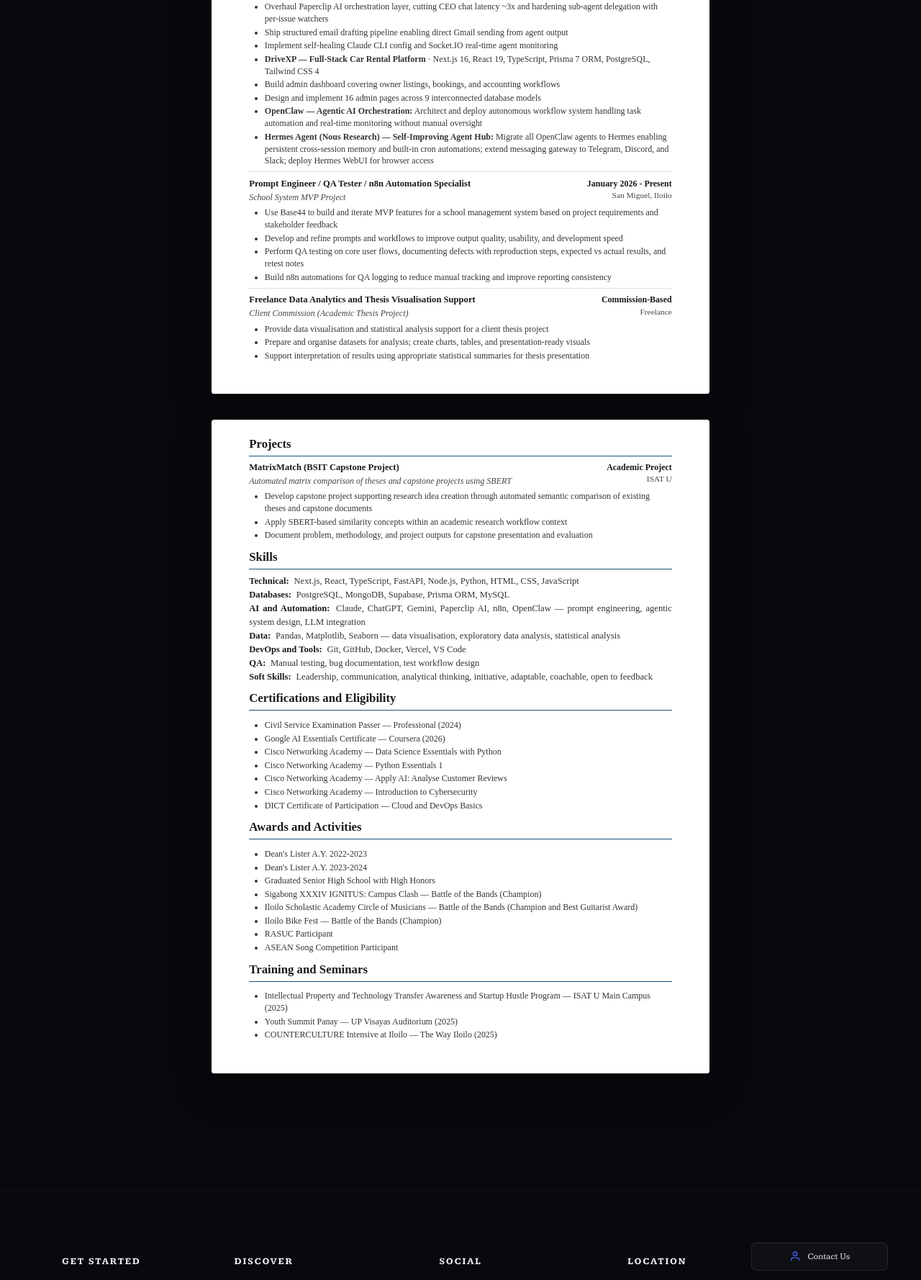
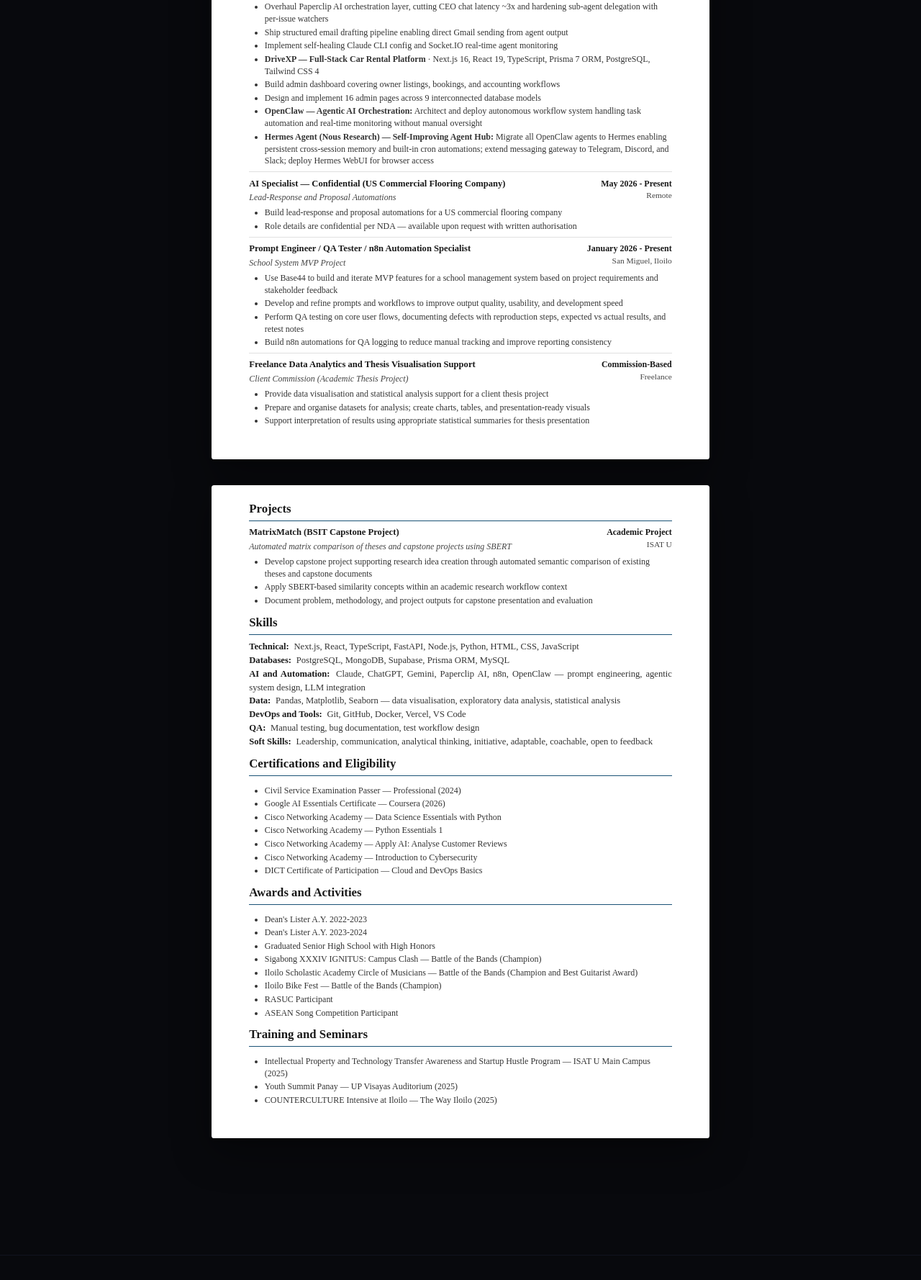
Before and after one commit to HanzDLC/MyPortfolio, a Flask app: page /cv in a window 1280 px wide. Shown: the part 940-2718 px from the top of the page at 72% size. Run offline with Flask 3, Linux system fonts and the light colour scheme.

Commit message:
feat: add NDA-compliant REDACTED role to CV and resume (no company name)

```diff
--- a/templates/cv_document.html
+++ b/templates/cv_document.html
@@ -122,6 +122,25 @@
                             <li>Design and implement 16 admin pages across 9 interconnected database models</li>
                             <li><strong>OpenClaw — Agentic AI Orchestration:</strong> Architect and deploy autonomous workflow system handling task automation and real-time monitoring without manual oversight</li>
                             <li><strong>Hermes Agent (Nous Research) — Self-Improving Agent Hub:</strong> Migrate all OpenClaw agents to Hermes enabling persistent cross-session memory and built-in cron automations; extend messaging gateway to Telegram, Discord, and Slack; deploy Hermes WebUI for browser access</li>
+                        </ul>
+                    </div>
+                </div>
+
+                <div class="cv-edu-entry">
+                    <div class="cv-edu-header">
+                        <div class="cv-edu-left">
+                            <h4>AI Specialist — Confidential (US Commercial Flooring Company)</h4>
+                            <p class="cv-edu-detail">Lead-Response and Proposal Automations</p>
+                        </div>
+                        <div class="cv-edu-right">
+                            <span class="cv-date">May 2026 - Present</span>
+                            <span class="cv-institution">Remote</span>
+                        </div>
+                    </div>
+                    <div class="cv-courses">
+                        <ul>
+                            <li>Build lead-response and proposal automations for a US commercial flooring company</li>
+                            <li>Role details are confidential per NDA — available upon request with written authorisation</li>
                         </ul>
                     </div>
                 </div>
--- a/templates/resume_document.html
+++ b/templates/resume_document.html
@@ -56,6 +56,25 @@
                             <li><strong>DriveXP:</strong> Built a car rental platform with a 16-page admin dashboard and 9 interconnected database models (Next.js 16, React 19, TypeScript, Prisma 7, PostgreSQL).</li>
                             <li><strong>OpenClaw:</strong> Architected and deployed an autonomous workflow orchestration system that handles task automation and real-time monitoring without manual oversight.</li>
                             <li><strong>Hermes Agent (Nous Research):</strong> Deployed a self-improving agent hub with persistent memory, cron automations, and multi-platform messaging (Telegram/Discord/Slack) — migrated from OpenClaw.</li>
+                        </ul>
+                    </div>
+                </div>
+
+                <div class="cv-edu-entry">
+                    <div class="cv-edu-header">
+                        <div class="cv-edu-left">
+                            <h4>AI Specialist — Confidential (US Commercial Flooring Company)</h4>
+                            <p class="cv-edu-detail">Lead-Response and Proposal Automations</p>
+                        </div>
+                        <div class="cv-edu-right">
+                            <span class="cv-date">May 2026 - Present</span>
+                            <span class="cv-institution">Remote</span>
+                        </div>
+                    </div>
+                    <div class="cv-courses">
+                        <ul>
+                            <li>Building lead-response and proposal automations for a US commercial flooring company</li>
+                            <li>Role details confidential per NDA — available upon request with written authorization</li>
                         </ul>
                     </div>
                 </div>
```
